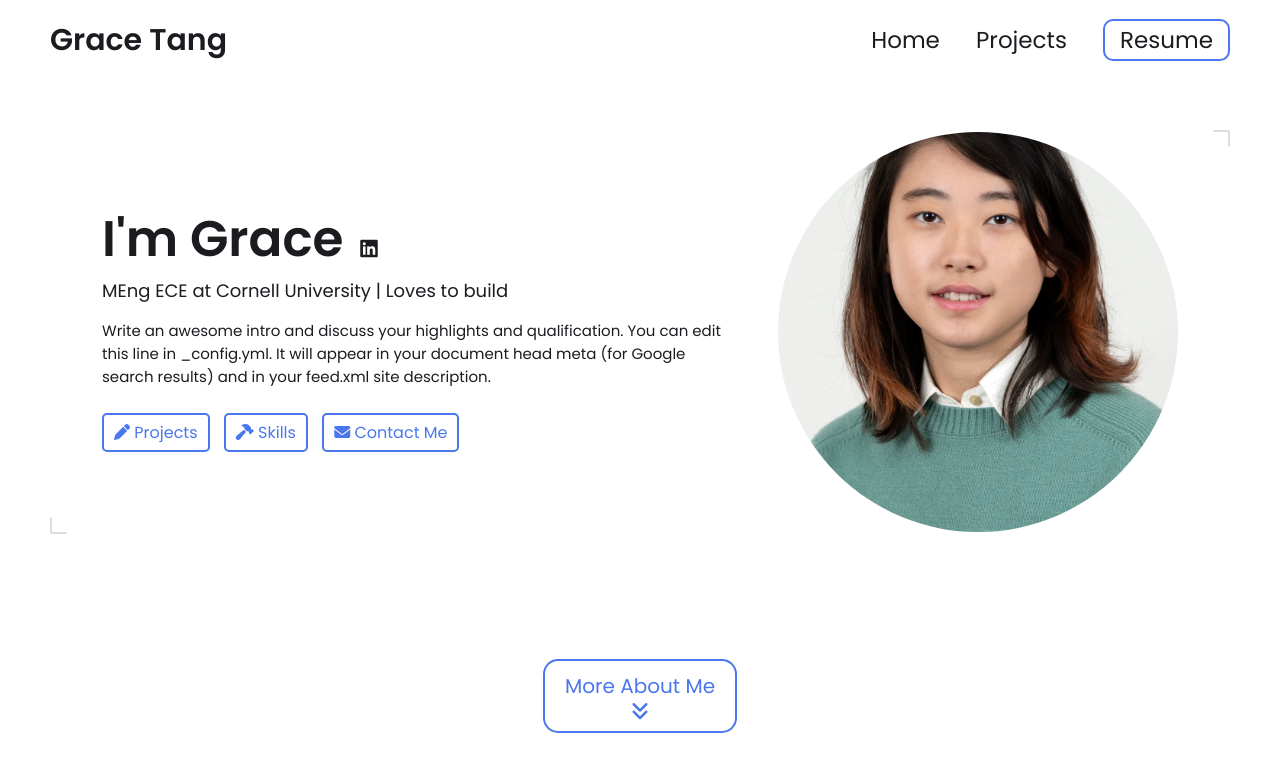
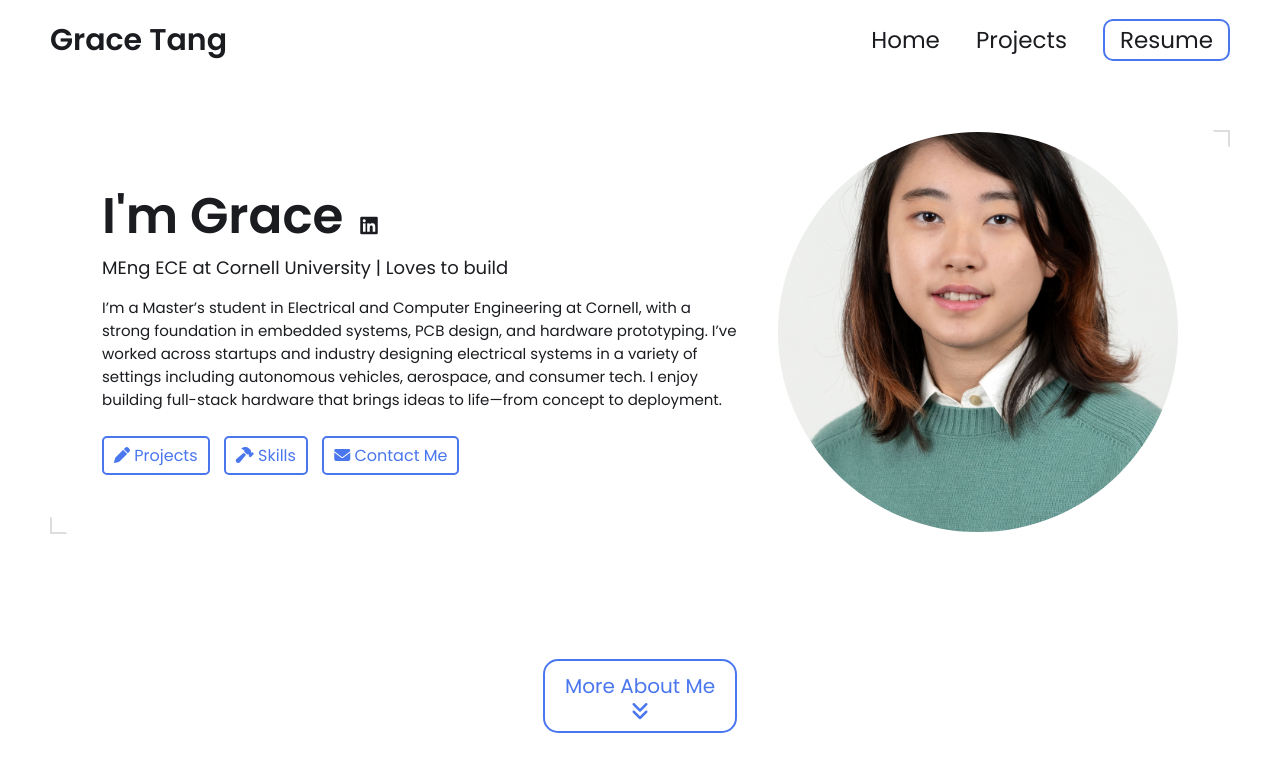
Before and after one commit to gtang1626/gtang1626.github.io, a Jekyll site: the page built from index.html, in a window 1280 px wide and 900 px high. Shown: the top 772 px of the window. Built offline with Jekyll 4.4.1, drawn with Linux system fonts in a browser that asks for light colours.

Commit message:
Update _config.yml

```diff
--- a/_config.yml
+++ b/_config.yml
@@ -15,9 +15,11 @@ title: Grace Tang's Portfolio # This is what shows up in the tab of the browser
 name: Grace Tang
 headline: MEng ECE at Cornell University | Loves to build
 description: >- # dont remove this line. this will ignore all new lines until the next section
-  Write an awesome intro and discuss your highlights and qualification. You can edit this
-  line in _config.yml. It will appear in your document head meta (for
-  Google search results) and in your feed.xml site description.
+  I’m a Master’s student in Electrical and Computer Engineering at Cornell, with a strong foundation
+  in embedded systems, PCB design, and hardware prototyping. I’ve worked across startups and
+  industry designing electrical systems in a variety of settings including autonomous vehicles,
+  aerospace, and consumer tech. I enjoy building full-stack hardware that brings ideas to life—from
+  concept to deployment.
 
 # Place your profile image in /assets/images/profile-image/folder and edit the file name
 profile_image: ./assets/images/profile-image/avatar.JPG
```
